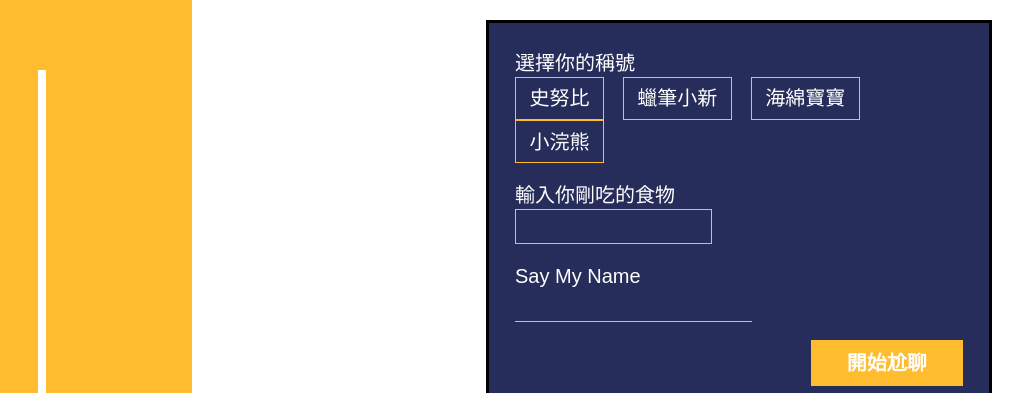
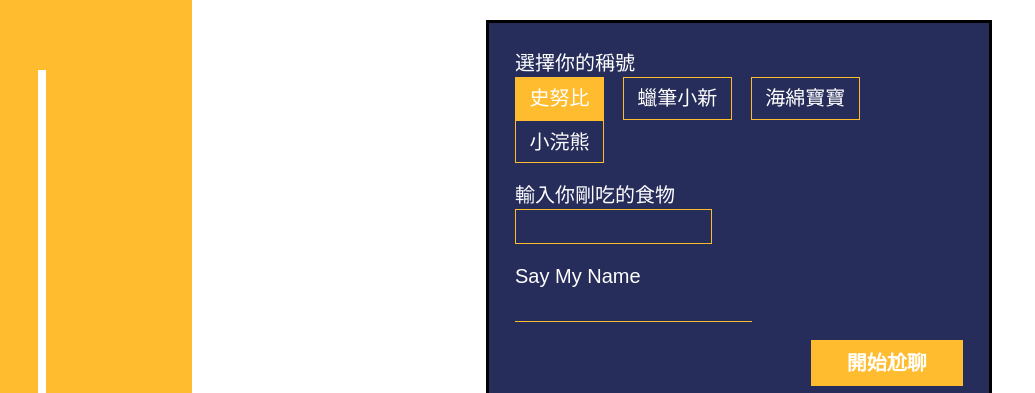
Before and after one commit to chiachun0511/The-F2E-CHATROOM, a plain HTML site: page index.html in a window 1280 px wide. In both pictures the pointer is over the element "史努比". Shown: the part 220-613 px from the top of the page, without its empty margins (0-1035 px from the left). Drawn offline with nearby package versions, Linux system fonts and the light colour scheme.

Commit message:
edit font color

```diff
--- a/style.css
+++ b/style.css
@@ -60,6 +60,16 @@ body{
     padding-right:3%;
     margin-right: 3%;
 }
+.name:hover{
+    display: inline-block;
+    border: #ffbc2e solid 1px;
+    padding: 1.5%;
+    padding-left:3%;
+    padding-right:3%;
+    margin-right: 3%;
+    background: #ffbc2e;
+    color: white;
+}
 .title{
     padding-bottom: 4%;
 }
@@ -67,6 +77,7 @@ body{
     border: #ffbc2e solid 1px;
     background: none;
     padding: 2%;
+    color: white;
 }
 .say{
     border-bottom: #ffbc2e solid 1px;
@@ -76,6 +87,7 @@ body{
     background: none;
     padding: 1.5%;
     width: 50%;
+    color: white;
 }
 .start{
     background: #ffbc2e;
```
